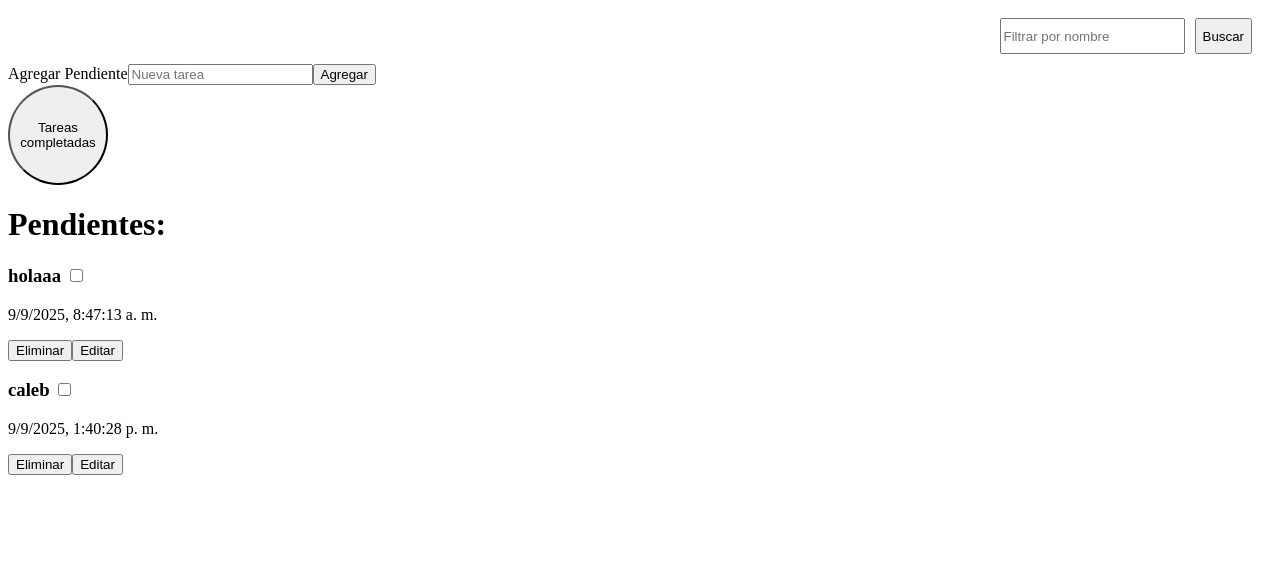
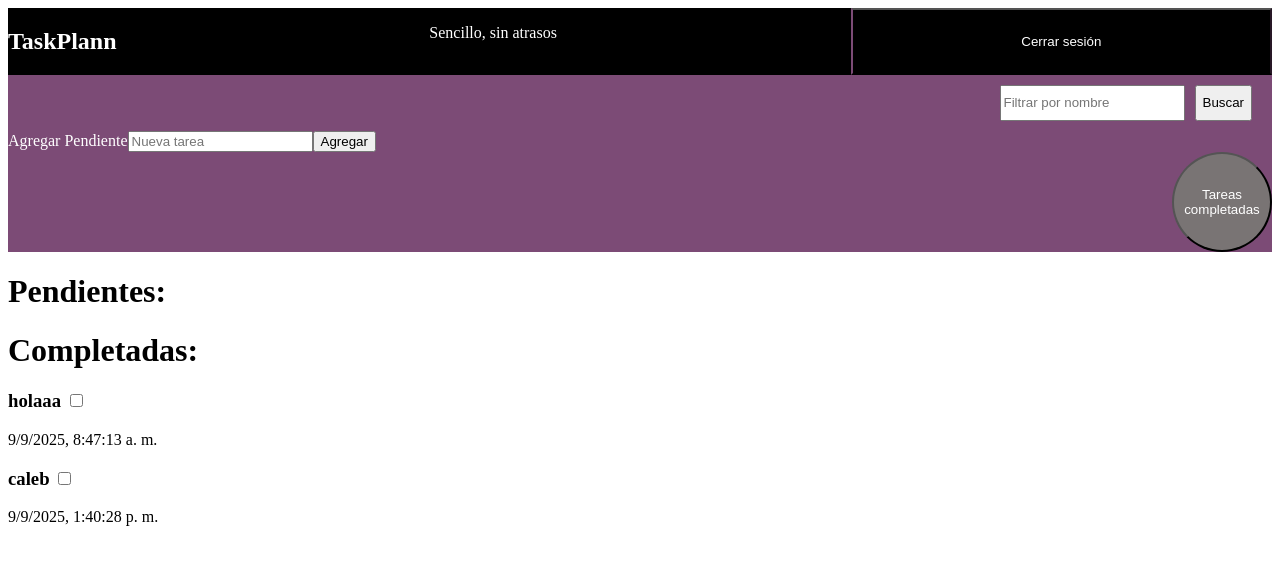
Before and after one commit to fwd-elhuerto/ToDoReact, a React (Vite) app: page /Gestor in a window 1280 px wide. Shown: the top 564 px of the page. Built offline with nearby package versions, Linux system fonts and the light colour scheme; data requests are answered from the project's data file.

Commit message:
lista de completadas

```diff
--- a/db.json
+++ b/db.json
@@ -3,13 +3,13 @@
     {
       "id": "80db",
       "nombre": "holaaa",
-      "estado": false,
+      "estado": true,
       "fecha": "9/9/2025, 8:47:13 a. m."
     },
     {
       "id": "6c8e",
       "nombre": "caleb",
-      "estado": false,
+      "estado": true,
       "fecha": "9/9/2025, 1:40:28 p. m."
     }
   ]
--- a/src/components/Contenedor/Contenedor.jsx
+++ b/src/components/Contenedor/Contenedor.jsx
@@ -27,10 +27,10 @@ function Contenedor() {
 
       },[])
 
-    const CompletarTarea = async (id) =>{
-       const tareaActualizada = { ...TareasM, estado: true }
-        await Services.putTask(tareaActualizada, TareasM.id)
-        setTareasM(TareasM.filter((t) => t.id !== id))
+    const CompletarTarea = async (TareasM) =>{
+       await Services.putTask({estado: true} , TareasM.id);
+       console.log(TareasM);
+
     }
 
     const eliminarTarea = async (id) => {
@@ -64,12 +64,26 @@ function Contenedor() {
         <h1>Pendientes:</h1>
 
         <div className="lista-tareas">
-            {TareasM.map((tarea) => (
+            {TareasM.filter(t => !t.estado).map((tarea) => (
+
+                    <div key={tarea.id} className="tarea-card">
+                    <h3>{tarea.nombre} <input type="checkbox" onClick={() => CompletarTarea(tarea)}/></h3>
+                    <p>{tarea.fecha}</p>
+                    <button onClick={() => eliminarTarea(tarea.id)}>Eliminar</button>
+                    <button onClick={() => editarTarea(tarea)}>Editar</button>
+                    </div>
+            ))}
+
+        </div>
+
+
+        <h1>Completadas:</h1>
+
+        <div className="lista-tareas">
+            {TareasM.filter(t => t.estado).map((tarea) => (
             <div key={tarea.id} className="tarea-card">
-            <h3>{tarea.nombre} <input type="checkbox" onClick={() => CompletarTarea(tarea.id)}/></h3>
+            <h3>{tarea.nombre} <input type="checkbox" onClick={() => CompletarTarea(tarea)}/></h3>
             <p>{tarea.fecha}</p>
-            <button onClick={() => eliminarTarea(tarea.id)}>Eliminar</button>
-            <button onClick={() => editarTarea(tarea)}>Editar</button>
             </div>
             ))}
         </div>
--- a/src/components/Header/Header.css
+++ b/src/components/Header/Header.css
@@ -0,0 +1,12 @@
+.header{
+    display: grid;
+    grid-template-columns: repeat(3, 1fr);
+    background-color: black;
+    color: white;
+}
+
+.btnCS{
+    background-color: transparent;
+    color: white;
+    border-inline-color: rgb(124, 75, 118);
+}
--- a/src/components/Header/Header.jsx
+++ b/src/components/Header/Header.jsx
@@ -1,5 +1,6 @@
 import React from 'react'
 import { Link, useNavigate} from 'react-router-dom'
+import '../Header/Header.css'
 
 function Header() {
   const navegar = useNavigate();
@@ -10,10 +11,12 @@ function Header() {
 
   return (
     <div>
+
+      <div className='header'>
         <h2>TaskPlann</h2>
         <p>Sencillo, sin atrasos</p>
-        <button onClick={cerrar}>Cerrar sesion</button>
-
+        <button className='btnCS' onClick={cerrar}>Cerrar sesión</button>
+      </div>
 
 
     </div>
--- a/src/components/NavBar/NavBar.css
+++ b/src/components/NavBar/NavBar.css
@@ -1,3 +1,9 @@
+.all{
+  background-color: rgb(124, 75, 118);
+  color: rgb(255, 255, 255);
+  gap: 5px;
+}
+
 .busqueda{
   display: grid;
   grid-template-columns: 1fr auto auto;
@@ -7,9 +13,19 @@
 }
 
 .completadas{
+
     gap: 10px;
     padding: 10px;
     border-radius: 50%;
     width: 100px;
     height: 100px;
+    background-color: rgb(121, 116, 116);
+    color: rgb(255, 255, 255);
+
+    border-inline-color: rgb(0, 0, 0);
 }
+
+.adminTarea{
+  display: flex;
+  justify-content: right;
+}
--- a/src/components/NavBar/NavBar.jsx
+++ b/src/components/NavBar/NavBar.jsx
@@ -34,17 +34,19 @@ const agregarTarea = async () => {
 
   return (
     <div>
-
+      <div className='all'>
         <div className='busqueda'>
             <input type="text" value={Busqueda} placeholder='Filtrar por nombre' onChange={(e)=> setBusqueda(e.target.value)} />
             <button /* onClick={buscar} */>Buscar</button><br /><br />
         </div>
+
             <label htmlFor="nueva">Agregar Pendiente</label>
             <input type="text" placeholder='Nueva tarea' value={NuevaT} onChange={(e)=> setNuevaT(e.target.value)}/>
             <button onClick={agregarTarea} >Agregar</button><br />
+         <div className='adminTarea'>
             <button /* onClick={} */ className='completadas'>Tareas completadas</button>
-
-
+        </div>
+      </div>
     </div>
   )
 }
--- a/src/pages/Gestor.jsx
+++ b/src/pages/Gestor.jsx
@@ -1,11 +1,13 @@
 import React from 'react'
 import NavBar from '../components/NavBar/NavBar'
 import Contenedor from '../components/Contenedor/Contenedor'
+import Header from '../components/Header/Header'
 
 function Gestor() {
   return (
     <div>
 
+        <Header />
         <NavBar />
         <Contenedor />
     </div>
```
Lines whose indentation alone changed are shown as unchanged.
